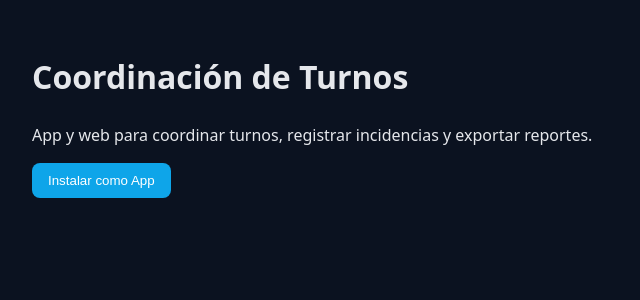
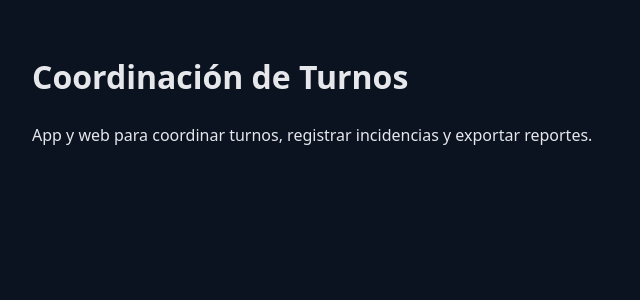
Before and after one commit to victorcobofelix-creator/coordinacion-turnos-vercel, a Next.js app: page / in a window 1280 px wide. Shown: the top 300 px of the page, without its empty margins (0-640 px from the left). Built offline with nearby package versions, Linux system fonts and the light colour scheme.

Commit message:
Update page.tsx

```diff
--- a/app/page.tsx
+++ b/app/page.tsx
@@ -5,18 +5,25 @@ import React, { useEffect, useState } from "react";
 export default function Page() {
   const [canInstall, setCanInstall] = useState(false);
   const [deferredPrompt, setDeferredPrompt] = useState<any>(null);
+  const [isStandalone, setIsStandalone] = useState(false);
 
   useEffect(() => {
+    // Detectar si la app ya está instalada / en modo standalone
+    const standalone = window.matchMedia("(display-mode: standalone)").matches || (window.navigator as any).standalone;
+    setIsStandalone(standalone);
+
     if ("serviceWorker" in navigator) {
       window.addEventListener("load", () => {
         navigator.serviceWorker.register("/sw.js").catch(console.error);
       });
     }
+
     const handler = (e: any) => {
       e.preventDefault();
       setDeferredPrompt(e);
       setCanInstall(true);
     };
+
     window.addEventListener("beforeinstallprompt", handler);
     return () => window.removeEventListener("beforeinstallprompt", handler);
   }, []);
@@ -33,13 +40,23 @@ export default function Page() {
     <div style={{ fontFamily: "system-ui", color: "#e5e7eb", background: "#0b1220", minHeight: "100vh", padding: "2rem" }}>
       <h1>Coordinación de Turnos</h1>
       <p>App y web para coordinar turnos, registrar incidencias y exportar reportes.</p>
-      <button
-        onClick={onInstall}
-        disabled={!canInstall}
-        style={{ background: "#0ea5e9", color: "white", padding: "10px 16px", border: "none", borderRadius: "8px", cursor: "pointer" }}
-      >
-        Instalar como App
-      </button>
+
+      {/* Mostrar el botón solo si NO está instalada */}
+      {!isStandalone && canInstall && (
+        <button
+          onClick={onInstall}
+          style={{
+            background: "#0ea5e9",
+            color: "white",
+            padding: "10px 16px",
+            border: "none",
+            borderRadius: "8px",
+            cursor: "pointer",
+          }}
+        >
+          Instalar como App
+        </button>
+      )}
     </div>
   );
 }
```
